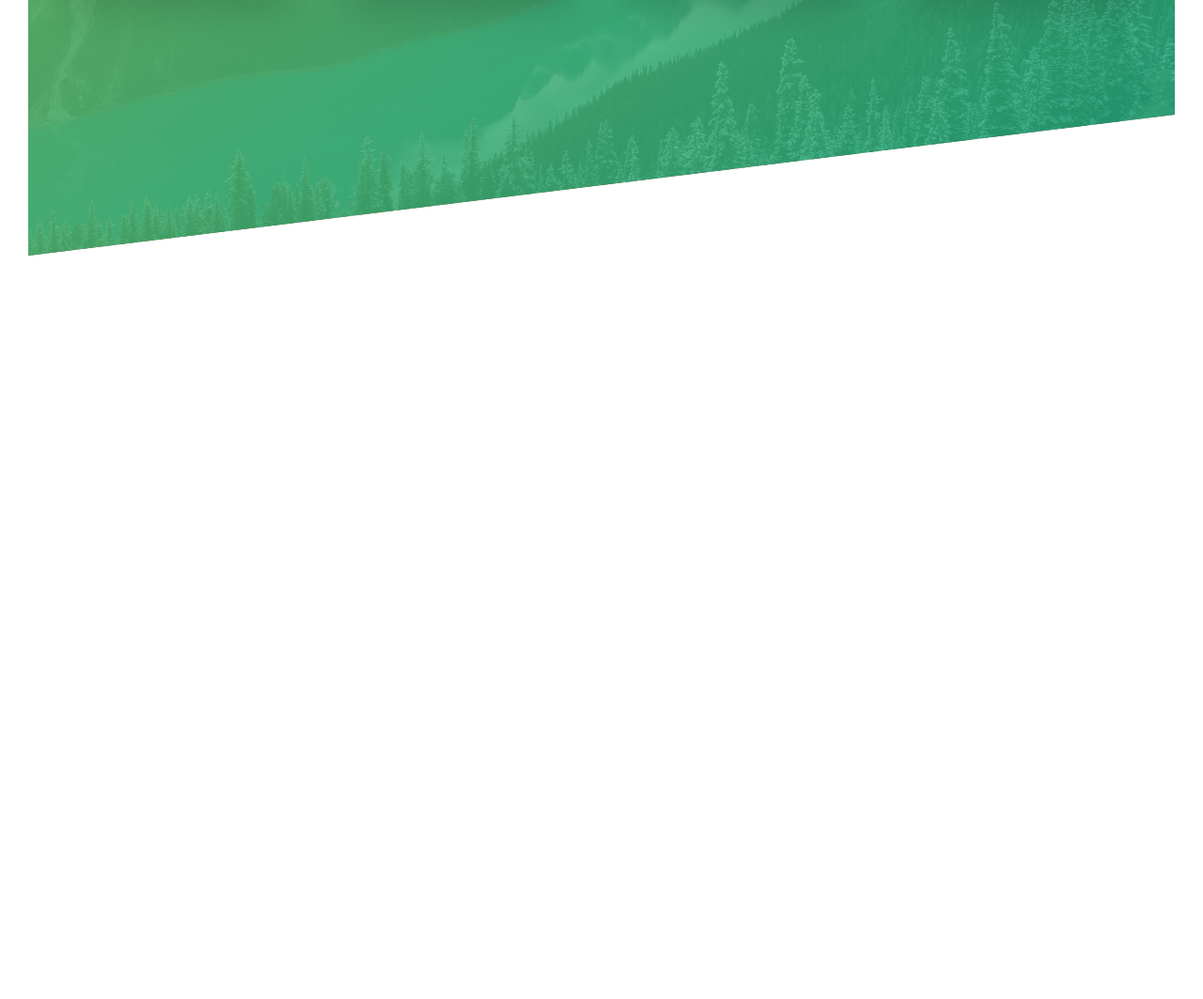
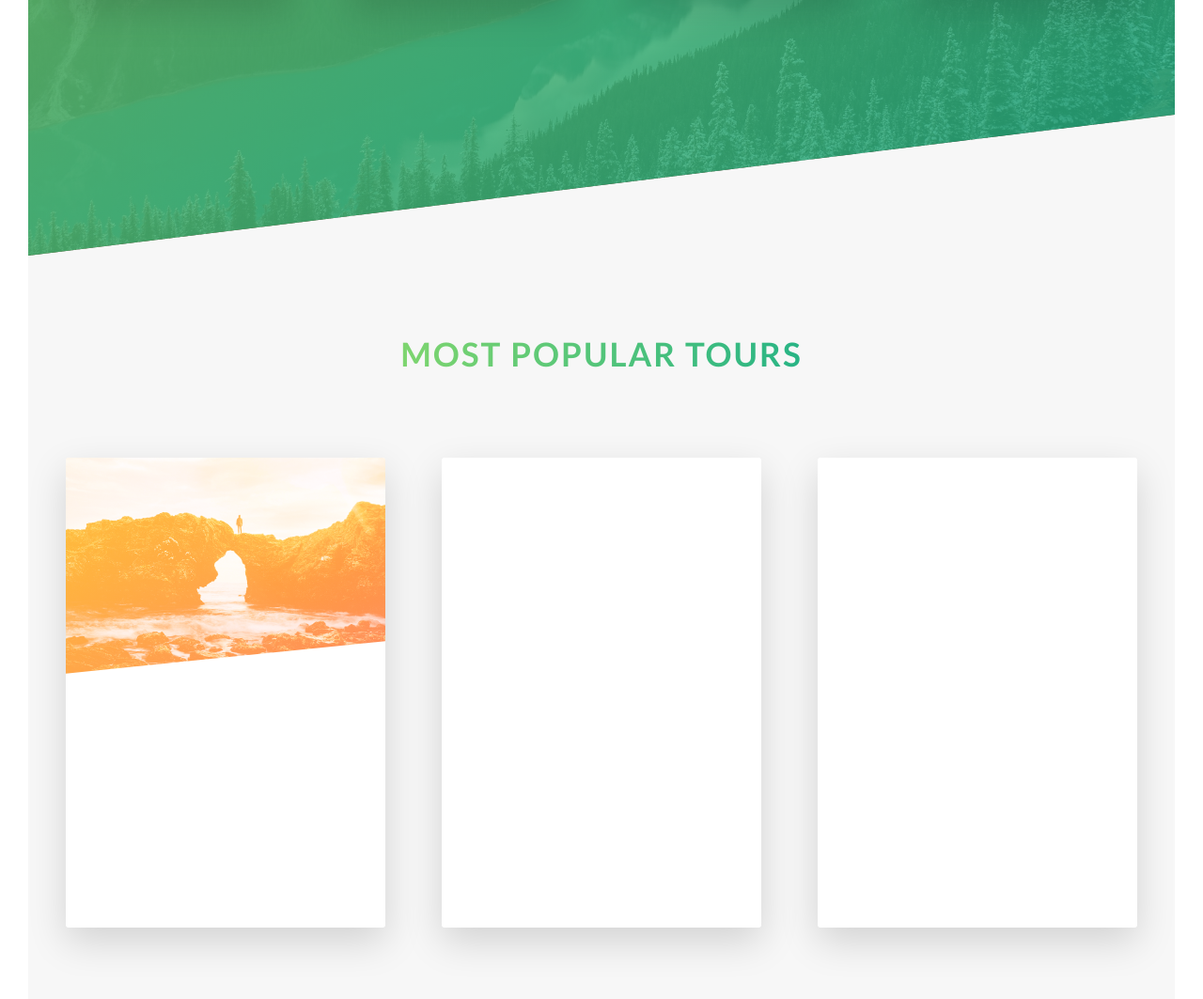
Before and after one commit to pbankra/Natours, a plain HTML site: page index.html in a window 1280 px wide. Shown: the part 1963-3026 px from the top of the page at 94% size. Before the commit the page ends 2235 px from the top, so only its background shows below. Drawn offline with Linux system fonts and the light colour scheme.

Commit message:
First card- Basic functionality- Tours Section

```diff
--- a/index.html
+++ b/index.html
@@ -80,6 +80,52 @@
                  </div>
              </div>
          </section>
+         <section class="section-tour">
+             <div class="u-center-text u-margin-bottom-big">
+<h2 class="heading-secondary">most popular tours</h2>
+             </div>
+             <div class="row">
+                 <div class="col-1-of-3">
+                     <div class= "card">
+                         <div class="card__side card__side--front card__side--front-1">
+                            <div class="card__picture card__picture--1">
+                                &nbsp;
+                            </div>
+                            <div class="card__heading">
+                                heading
+                            </div>
+                            <div class="card__details">
+                                details
+                            </div>
+
+                         </div>
+                         <div class="card__side card__side--back card__side--back-1">
+                            Back
+                         </div>
+                    </div>
+                 </div>
+                 <div class="col-1-of-3">
+                    <div class= "card">
+                        <div class="card__side card__side--front card__side--front-2">
+                           Front
+                        </div>
+                        <div class="card__side card__side--back card__side--back-2">
+                           Back
+                        </div>
+                   </div>
+                </div class= "card">
+                <div class="col-1-of-3">
+                    <div class= "card">
+                        <div class="card__side card__side--front card__side--front-3">
+                           Front
+                        </div>
+                        <div class="card__side card__side--back card__side--back-3">
+                           Back
+                        </div>
+                   </div>
+                </div>
+             </div>
+         </section>
      </main>
 </div>
     </body>
--- a/sass/abstracts/_variables.scss
+++ b/sass/abstracts/_variables.scss
@@ -2,10 +2,18 @@
 $color-primary: #55c57a;
 $color-primary-light: #7ed56f;
 $color-primary-dark: #28b485;
+
+$color-secondary-light: #ffb900;
+$color-secondary-dark: #ff7730;
+
+$color-tertiary-light: #2998ff;
+$color-tertiary-dark: #5643fa;
+
 $color-grey-dark: #777;
 $color-white: #fff;
 $color-black: #000;
 $color-grey-light-1: #f7f7f7;
+
 
 //GRID
 $grid-width: 114rem;
--- /dev/null
+++ b/sass/components/_card.scss
@@ -0,0 +1,53 @@
+.card{
+    //Functionality
+perspective: 150rem;
+-moz-perspective: 150rem;
+position: relative;
+height: 50rem;
+
+&__side{
+    color: $color-white;
+    font-size: 2rem;
+    height: 50rem;
+    transition: all .8s ease;
+    position: absolute;
+    top:0;
+    left: 0;
+    width: 100% ;
+    backface-visibility: hidden;
+    border-radius: 3px;
+    overflow: hidden;
+    box-shadow: 0 1.5rem 4rem rgba($color-black, .15);
+
+    &--front{
+    background-color: $color-white;
+    }
+
+    &--back{
+    transform: rotateY(180deg);
+    &-1{
+        background-image: linear-gradient(to right bottom, $color-secondary-light, $color-secondary-dark);
+    }
+    &-2{
+        background-image: linear-gradient(to right bottom, $color-tertiary-light, $color-tertiary-dark);
+    }
+    }
+}
+&:hover &__side--front{
+transform: rotateY(-180deg);
+}
+&:hover &__side--back{
+    transform: rotateY(0);
+}
+
+//Front Side styling
+&__picture{
+    background-size: cover;
+    height: 23rem;
+    background-blend-mode: screen;
+    clip-path: polygon(0 0, 100% 0, 100% 85%, 0 100%);
+    &--1{
+        background-image: linear-gradient(to right bottom, $color-secondary-light, $color-secondary-dark), url(../img/nat-5.jpg);
+    }
+}
+}
--- a/sass/layout/_grid.scss
+++ b/sass/layout/_grid.scss
@@ -19,4 +19,7 @@
 		width: calc((100% - 3* #{$horizontal-gutter})/4);
 
 	}
+	.col-1-of-3{
+		width:calc((100% - 2* #{$horizontal-gutter})/3);
+	}
 }
--- a/sass/main.scss
+++ b/sass/main.scss
@@ -19,6 +19,7 @@ Dark green: #28b485
 @import "components/button";
 @import "components/composition";
 @import "components/feature-box";
+@import "components/card";
 
 @import "layout/header";
 @import "layout/grid";
--- a/sass/pages/_home.scss
+++ b/sass/pages/_home.scss
@@ -19,3 +19,8 @@
         transform: skewY(7deg);
     }
 }
+.section-tour{
+    background-color: $color-grey-light-1;
+    padding: 25rem 0 50rem 0;
+    margin-top: -10rem;
+}
```
Also changed, not shown: css/main.css.
